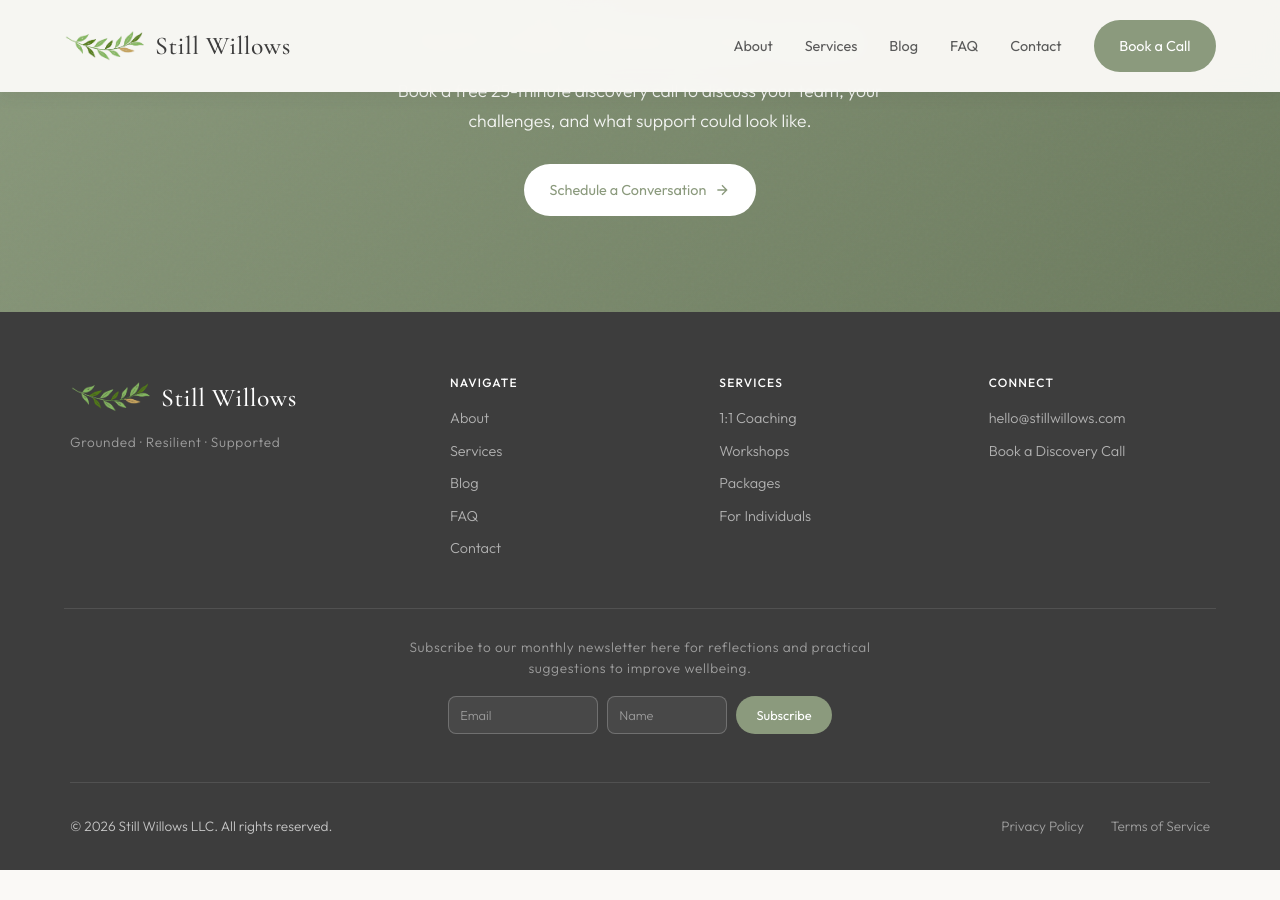
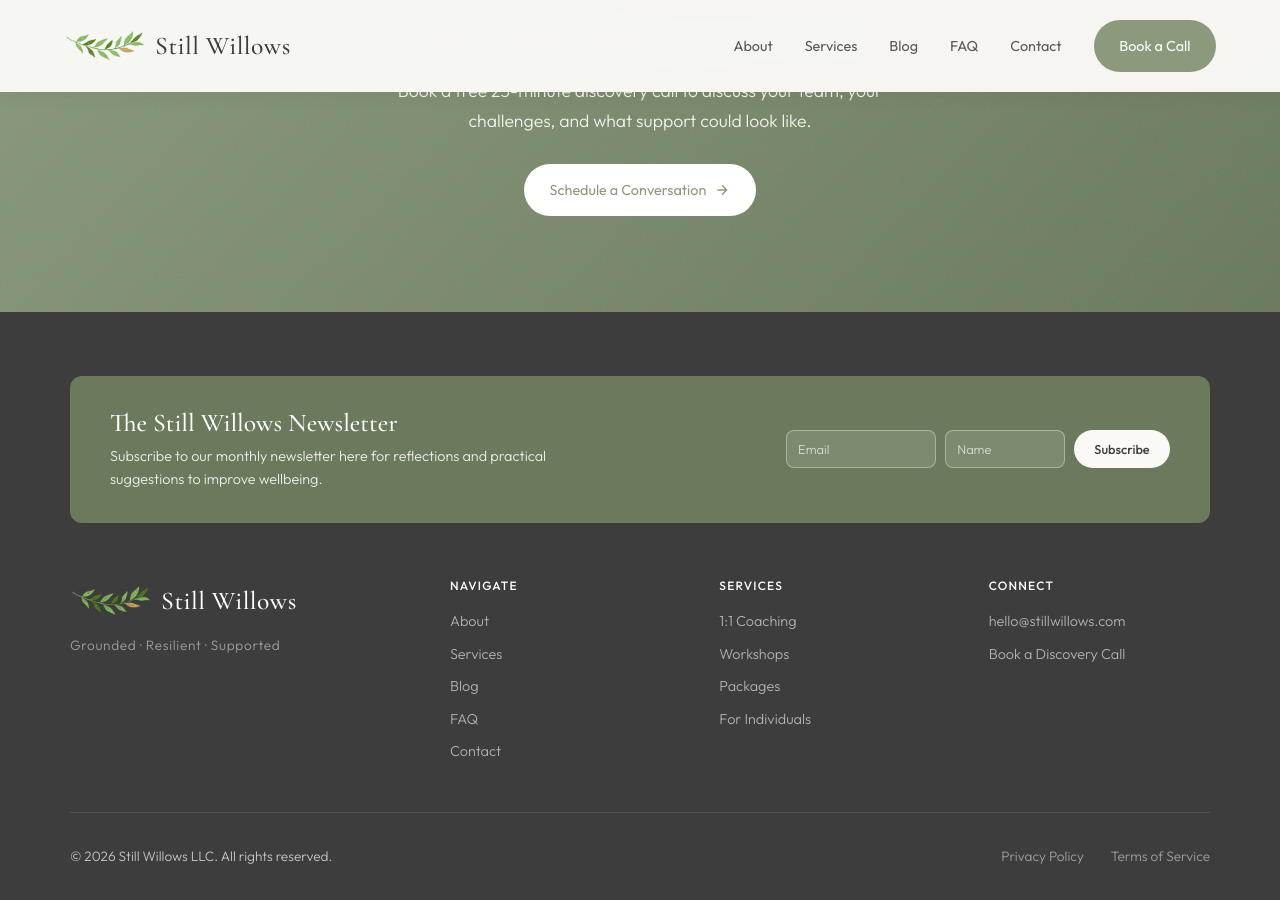
Before and after one commit to captainmike/stillwillows-website, a Jekyll site: the page built from index.md, in a window 1280 px wide and 900 px high, scrolled down 4486 px. Built offline with Jekyll 4.4.1, drawn with Linux system fonts in a browser that asks for light colours; comment, search, counter and statistics services are not loaded; before the commit the page ends 5356 px from its top, so only the background shows below that.

Commit message:
Move footer newsletter signup above the links as a sage band
On all pages except blog posts, the newsletter signup now sits at the top
of the footer in a highlighted sage-green band so it no longer gets lost
under the link columns. Blog posts keep the original low-key placement,
since they already have an 'Enjoyed this?' subscribe box under the post.

Co-Authored-By: Claude Opus 5.5 <noreply@anthropic.com>
Claude-Session: https://claude.ai/code/session_01AsYJQVgDMqy4NuYXD8LFc6

```diff
--- a/_includes/footer.html
+++ b/_includes/footer.html
@@ -1,39 +1,5 @@
-<footer class="site-footer">
-  <div class="footer-content">
-    <div class="footer-brand">
-      <a href="{{ '/' | relative_url }}" class="logo">
-        <img src="{{ '/assets/images/logo.png' | relative_url }}" alt="{{ site.title }}" class="logo-img">
-        {{ site.title }}
-      </a>
-      <div class="footer-tagline">{{ site.tagline }}</div>
-    </div>
-    <div class="footer-col">
-      <h4>Navigate</h4>
-      <a href="{{ '/about' | relative_url }}">About</a>
-      <a href="{{ '/services' | relative_url }}">Services</a>
-      <a href="{{ '/blog' | relative_url }}">Blog</a>
-      <a href="{{ '/faq' | relative_url }}">FAQ</a>
-      <a href="{{ '/contact' | relative_url }}">Contact</a>
-    </div>
-    <div class="footer-col">
-      <h4>Services</h4>
-      <a href="{{ '/services' | relative_url }}#coaching">1:1 Coaching</a>
-      <a href="{{ '/services' | relative_url }}#workshops">Workshops</a>
-      <a href="{{ '/services' | relative_url }}#packages">Packages</a>
-      <a href="{{ '/services' | relative_url }}#individuals">For Individuals</a>
-    </div>
-    <div class="footer-col">
-      <h4>Connect</h4>
-      <a href="mailto:{{ site.email }}">{{ site.email }}</a>
-      <a href="{{ '/contact' | relative_url }}">Book a Discovery Call</a>
-    </div>
-  </div>
-
-  <div style="padding: 1.75rem 5% 0.25rem; margin-top: 2.5rem; border-top: 1px solid rgba(255,255,255,0.1); text-align:center; font-family: 'Outfit', sans-serif;">
-    <div style="font-size: 0.85rem; color: rgba(255,255,255,0.5) !important; letter-spacing: 0.05em; max-width: 520px; margin: 0 auto 0.85rem; line-height: 1.5;">
-      Subscribe to our monthly newsletter here for reflections and practical suggestions to improve wellbeing.
-    </div>
-    <div style="display: flex; flex-wrap: wrap; align-items: center; justify-content: center; gap: 0.6rem; max-width: 1140px; margin: 0 auto;">
+{% if page.layout == "post" %}{% assign is_post = true %}{% else %}{% assign is_post = false %}{% endif %}
+{% capture newsletter_form %}
       <!-- REAL ZOHO QUICK FORM WIDGET — this is the only place this exact code should appear on any given page -->
       <!--Zoho Campaigns Web-Optin Form's Header Code Starts Here-->
       <script type="text/javascript" src="https://zgnp-zngp.maillist-manage.com/js/optin.min.js" onload="setupSF('sf3z77019f59b46cf360de0cbc9ef70dc48e3ce5692afe3b492f897adca3319764c7','ZCFORMVIEW',false,'light',false,'0')"></script>
@@ -119,8 +85,62 @@
       </div>
       <input type="hidden" id="signupFormType" value="QuickForm_Horizontal">
       <!--Zoho Campaigns Web-Optin Form Ends Here-->
+{% endcapture %}
+
+<footer class="site-footer">
+  {% unless is_post %}
+  <div class="footer-newsletter">
+    <div class="footer-newsletter-text">
+      <h3>The Still Willows Newsletter</h3>
+      <p>Subscribe to our monthly newsletter here for reflections and practical suggestions to improve wellbeing.</p>
+    </div>
+    <div class="footer-newsletter-form">
+{{ newsletter_form }}
     </div>
   </div>
+  {% endunless %}
+
+  <div class="footer-content">
+    <div class="footer-brand">
+      <a href="{{ '/' | relative_url }}" class="logo">
+        <img src="{{ '/assets/images/logo.png' | relative_url }}" alt="{{ site.title }}" class="logo-img">
+        {{ site.title }}
+      </a>
+      <div class="footer-tagline">{{ site.tagline }}</div>
+    </div>
+    <div class="footer-col">
+      <h4>Navigate</h4>
+      <a href="{{ '/about' | relative_url }}">About</a>
+      <a href="{{ '/services' | relative_url }}">Services</a>
+      <a href="{{ '/blog' | relative_url }}">Blog</a>
+      <a href="{{ '/faq' | relative_url }}">FAQ</a>
+      <a href="{{ '/contact' | relative_url }}">Contact</a>
+    </div>
+    <div class="footer-col">
+      <h4>Services</h4>
+      <a href="{{ '/services' | relative_url }}#coaching">1:1 Coaching</a>
+      <a href="{{ '/services' | relative_url }}#workshops">Workshops</a>
+      <a href="{{ '/services' | relative_url }}#packages">Packages</a>
+      <a href="{{ '/services' | relative_url }}#individuals">For Individuals</a>
+    </div>
+    <div class="footer-col">
+      <h4>Connect</h4>
+      <a href="mailto:{{ site.email }}">{{ site.email }}</a>
+      <a href="{{ '/contact' | relative_url }}">Book a Discovery Call</a>
+    </div>
+  </div>
+
+  {% if is_post %}
+  <div style="padding: 1.75rem 5% 0.25rem; margin-top: 2.5rem; border-top: 1px solid rgba(255,255,255,0.1); text-align:center; font-family: 'Outfit', sans-serif;">
+    <div style="font-size: 0.85rem; color: rgba(255,255,255,0.5) !important; letter-spacing: 0.05em; max-width: 520px; margin: 0 auto 0.85rem; line-height: 1.5;">
+      Subscribe to our monthly newsletter here for reflections and practical suggestions to improve wellbeing.
+    </div>
+    <div style="display: flex; flex-wrap: wrap; align-items: center; justify-content: center; gap: 0.6rem; max-width: 1140px; margin: 0 auto;">
+{{ newsletter_form }}
+    </div>
+  </div>
+
+  {% endif %}
 
   <div class="footer-bottom">
     <span>&copy; {{ 'now' | date: '%Y' }} Still Willows LLC. All rights reserved.</span>
--- a/assets/css/main.css
+++ b/assets/css/main.css
@@ -872,6 +872,64 @@ section {
   color: var(--sage-light);
 }
 
+/* Footer newsletter band (shown above the footer links on non-blog pages) */
+.footer-newsletter {
+  max-width: 1140px;
+  margin: 0 auto 3.5rem;
+  padding: 2rem 2.5rem;
+  background: var(--sage-dark);
+  border-radius: 12px;
+  display: flex;
+  align-items: center;
+  justify-content: space-between;
+  gap: 2rem;
+}
+
+.footer-newsletter-text {
+  max-width: 460px;
+}
+
+.footer-newsletter-text h3 {
+  font-family: 'Cormorant Garamond', serif;
+  font-size: 1.6rem;
+  font-weight: 500;
+  color: white;
+  margin-bottom: 0.4rem;
+}
+
+.footer-newsletter-text p {
+  font-size: 0.9rem;
+  line-height: 1.6;
+  color: rgba(255,255,255,0.88);
+  margin: 0;
+}
+
+.footer-newsletter-form {
+  flex-shrink: 0;
+}
+
+.footer-newsletter #EMBED_FORM_EMAIL_LABEL,
+.footer-newsletter #EMBED_FORM_NAME_LABEL {
+  background-color: rgba(255,255,255,0.12) !important;
+  border-color: rgba(255,255,255,0.35) !important;
+}
+
+.footer-newsletter #EMBED_FORM_EMAIL_LABEL::placeholder,
+.footer-newsletter #EMBED_FORM_NAME_LABEL::placeholder {
+  color: rgba(255,255,255,0.7) !important;
+}
+
+.footer-newsletter #zcWebOptin {
+  background-color: var(--cream) !important;
+  color: var(--charcoal) !important;
+  font-weight: 500 !important;
+}
+
+.footer-newsletter #zcWebOptin:hover {
+  background-color: var(--charcoal) !important;
+  color: white !important;
+}
+
 /* ========================================
    Page Layout (for other pages)
    ======================================== */
@@ -1064,6 +1122,13 @@ section {
     text-align: center;
   }
 
+  .footer-newsletter {
+    flex-direction: column;
+    text-align: center;
+    padding: 1.75rem 1.25rem;
+    margin-bottom: 2.5rem;
+  }
+
   .footer-bottom {
     flex-direction: column;
     gap: 1rem;
```
